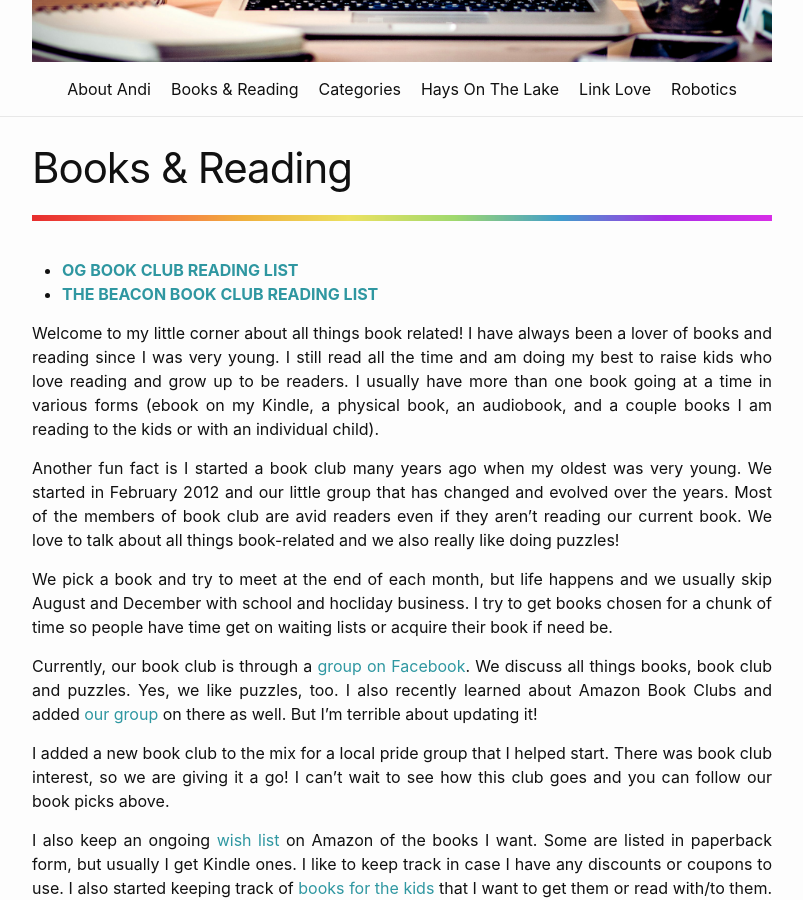
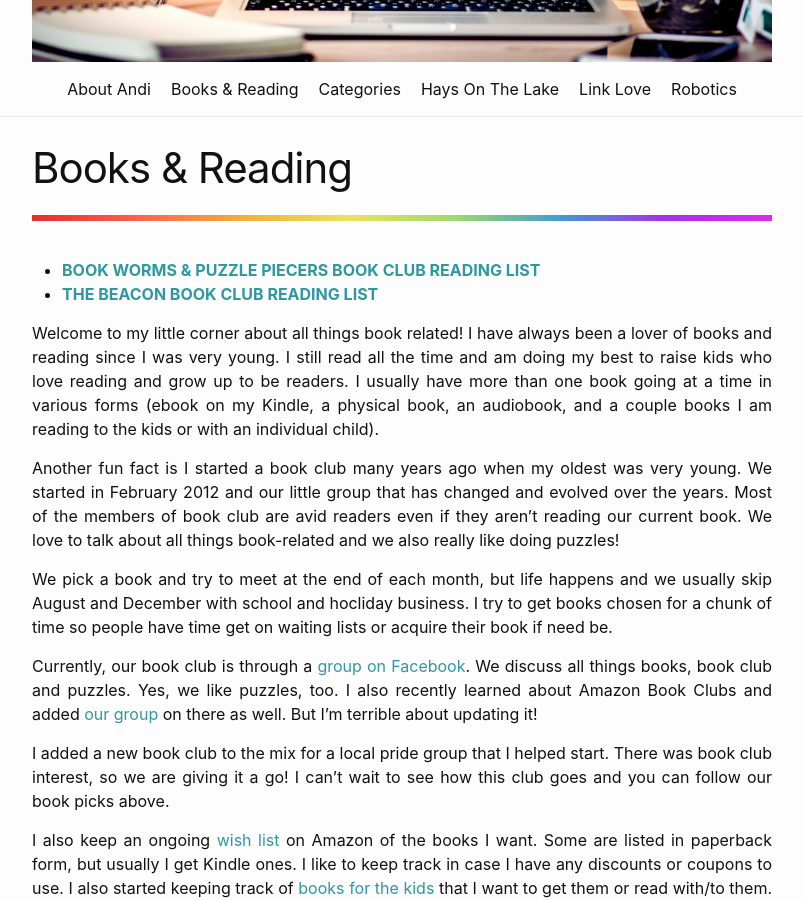
Before and after one commit to minihays/minihays.github.io, a Jekyll site: the page built from bookclub/bookclub.markdown, in a window 1280 px wide and 900 px high, scrolled down 474 px. Shown: the whole window, without its empty margins (238-1041 px from the left). Built offline with Jekyll 4.4.1, drawn with Linux system fonts in a browser that asks for light colours.

Commit message:
book club naming update

```diff
--- a/bookclub/bookclub.markdown
+++ b/bookclub/bookclub.markdown
@@ -3,7 +3,7 @@ layout: page
 title: Books & Reading
 permalink: /bookclub/
 ---
-- **[OG BOOK CLUB READING LIST](/bookclub/booksread/)**
+- **[BOOK WORMS & PUZZLE PIECERS BOOK CLUB READING LIST](/bookclub/booksread/)**
 - **[THE BEACON BOOK CLUB READING LIST](/beaconbookclub/booksread/)**
 
 Welcome to my little corner about all things book related! I have always been a lover of books and reading since I was very young. I still read all the time and am doing my best to raise kids who love reading and grow up to be readers. I usually have more than one book going at a time in various forms (ebook on my Kindle, a physical book, an audiobook, and a couple books I am reading to the kids or with an individual child).
```
